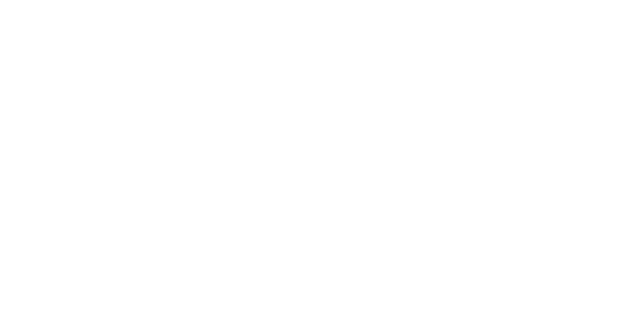
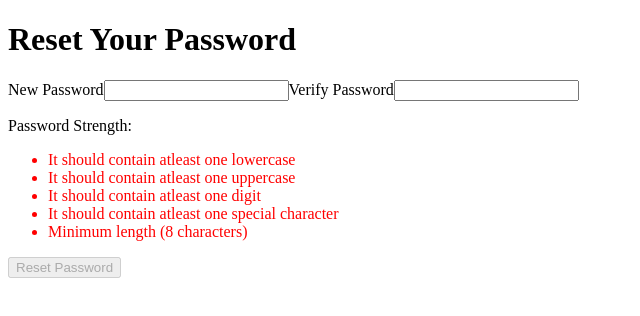
Before and after one commit to rahul291001/ITIS-frontend, a React (Create React App) app: page /reset in a window 1280 px wide. Before the commit this address had no page. Shown: the top 316 px of the page, without its empty margins (0-640 px from the left). Built offline with nearby package versions, Linux system fonts and the light colour scheme.

Commit message:
need to add certs and css

```diff
--- a/src/App.js
+++ b/src/App.js
@@ -1,30 +1,26 @@
-import React from 'react';
-import { useContext } from 'react';
-import { BrowserRouter as Router, Routes, Route} from 'react-router-dom';
+import React, { useContext } from 'react';
+import { BrowserRouter as Router, Routes, Route } from 'react-router-dom';
 import ResetPassword from './components/resetPassword';
 import LoginPage from './components/Login';
 import Dashboard from './components/Dashboard';
 import Signup from './components/Signup';
 import ForgotPassword from './components/forgot-password';
-import { UserProvider, UserContext } from './components/UserContext'; // Import UserProvider
+import { UserProvider, UserContext } from './components/UserContext';
 import UploadBook from './components/UploadBook';
 import AdminUserList from './components/adminUserList';
 
+function App() {
+  const { isLoggedIn } = useContext(UserContext);
 
 
-function App() {
-    const { isLoggedIn } = useContext(UserContext);
   return (
     <UserProvider>
       <Router>
         <Routes>
-          {/* Public routes (accessible without login) */}
           <Route path="/" element={<LoginPage />} />
           <Route path="/signup" element={<Signup />} />
-          <Route path="/reset-password" element={<ResetPassword />} />
+          <Route path="/reset" element={<ResetPassword />} />
           <Route path="/forgot" element={<ForgotPassword />} />
-
-          {/* Protected routes (require login) */}
           <Route path="/dashboard" element={isLoggedIn ? <Dashboard /> : <LoginPage />} />
           <Route path="/upload-book" element={isLoggedIn ? <UploadBook /> : <LoginPage />} />
           <Route path="/all-users" element={isLoggedIn ? <AdminUserList /> : <LoginPage />} />
--- a/src/components/UploadBook.js
+++ b/src/components/UploadBook.js
@@ -1,5 +1,6 @@
 import React, { useState, useEffect } from "react";
 import axios from "axios";
+import Header from "./adminHeader";
 
 const UploadBook = () => {
   const [bookTitle, setBookTitle] = useState("");
@@ -7,16 +8,52 @@
   const [author, setAuthor] = useState("");
   const [publisher, setPublisher] = useState("");
   const [description, setDescription] = useState("");
-  const [file, setFile] = useState("");
+  const [file, setFile] = useState(null); // Ensure file is null initially
   const [error, setError] = useState("");
   const [uploadSuccess, setUploadSuccess] = useState(false); // State to track upload success
-  const [isAdmin, setIsAdmin] = useState(false); // State to track admin status
+  const [isAdmin, setIsAdmin] = useState(null);
 
   useEffect(() => {
     // Check if the user is an admin
-    const isAdmin = JSON.parse(localStorage.getItem('isAdmin'));
-    setIsAdmin(isAdmin);
+    const user = JSON.parse(localStorage.getItem('user'));
+    if (user) {
+      console.log("User found in local storage:", user); // Debugging log
+      setIsAdmin(user.isAdmin);
+    } else {
+      console.log("No user found in local storage");
+      setIsAdmin(false); // Explicitly set to false if no user is found
+    }
   }, []);
+
+  const handleLogout = async () => {
+    try {
+      const response = await fetch('http://localhost:1337/api/user/logout', {
+        method: 'POST',
+        credentials: 'include',
+        headers: {
+          'Content-Type': 'application/json',
+        },
+      });
+      if (response.ok) {
+        console.log('Logged out successfully');
+        // Clear user data from localStorage
+        localStorage.removeItem('user');
+
+        // Redirect to the home page
+        window.location.href = '/';
+
+        // Close WebSocket connection if it exists
+        if (window.webSocketConnection) {
+          window.webSocketConnection.close();
+          console.log('WebSocket connection closed');
+        }
+      } else {
+        console.error('Logout failed');
+      }
+    } catch (error) {
+      console.error('Error during logout:', error);
+    }
+  };
 
   const handleSubmit = async (e) => {
     e.preventDefault();
@@ -37,22 +74,26 @@
       });
       console.log(res.data);
       setUploadSuccess(true);
+      setError(""); // Clear error message on successful upload
     } catch (err) {
       console.error(err);
       setError('Failed to upload book. Please try again.'); // Set error message
     }
   };
 
-  // Render blank page if user is not an admin
-  if (!isAdmin) {
-    return null;
+  if (isAdmin === null) {
+    return <div>Loading...</div>; // Show a loading indicator while checking admin status
   }
 
-
+  // Render message if user is not an admin
+  if (!isAdmin) {
+    return <div>You do not have access to this page.</div>;
+  }
 
   return (
     <div className="form-container">
       <h2>Book Form</h2>
+      <Header isAdmin={isAdmin} handleLogout={handleLogout} />
       <form id="bookForm" onSubmit={handleSubmit}>
         <div className="form-group">
           <label htmlFor="title">Book Title:</label>
--- a/src/components/adminHeader.js
+++ b/src/components/adminHeader.js
@@ -1,7 +1,15 @@
-import React from 'react';
+import React, { useEffect } from 'react';
 import { Link } from 'react-router-dom';
 
 const Header = ({ isAdmin }) => {
+  useEffect(() => {
+    // Check if the user is an admin
+    if (isAdmin) {
+      console.log('User is an admin');
+      // You can perform any admin-related actions here
+    }
+  }, [isAdmin]); // Run the effect whenever isAdmin changes
+
   async function handleLogout() {
     try {
       const response = await fetch('http://localhost:1337/api/user/logout', {
--- a/src/components/forgot-password.js
+++ b/src/components/forgot-password.js
@@ -1,5 +1,7 @@
 import React, { useState } from 'react';
 import axios from 'axios'; // for making API requests
+import { Link } from 'react-router-dom';
+
 
 const ForgotPassword = () => {
   const [email, setEmail] = useState('');
@@ -9,7 +11,7 @@
   const handleSubmit = async (e) => {
     e.preventDefault();
     try {
-      const response = await axios.post('http://localhost:1337/api/user/forgot-password', { email });
+      const response = await axios.post(`http://localhost:1337/api/user/forgot-password`, { email });
       setMessage(response.data.message);
       setError(null);
     } catch (error) {
@@ -20,15 +22,27 @@
   };
 
   return (
-    <div>
+    <div className="forgot-password-form">
     <h2>Forgot Password</h2>
     {message && <p>{message}</p>}
     {error && <p className="error">{error}</p>}
     <form onSubmit={handleSubmit}>
+      <div className="form-group">
         <label htmlFor="email">Email:</label>
-        <input type="email" id="email" value={email} onChange={(e) => setEmail(e.target.value)} required />
+        <input
+          type="email"
+          id="email"
+          value={email}
+          onChange={(e) => setEmail(e.target.value)}
+          required
+        />
+      </div>
       <button type="submit">Send Reset Link</button>
     </form>
+    <div>
+        <Link to ="/">Login?</Link>
+        <Link to ="/signup">New Cistomer? SignUp</Link>
+    </div>
   </div>
   );
 };
--- a/src/components/resetPassword.js
+++ b/src/components/resetPassword.js
@@ -1,18 +1,60 @@
 import React, { useState } from 'react';
-import { useLocation, useNavigate } from 'react-router-dom';
+import axios from 'axios';
+import { Link, useLocation, useNavigate } from 'react-router-dom';
 import CryptoJS from 'crypto-js';
 
+const secretKey = "7a8e0b7d5f6c3a919a8b7c8f4a9d3b0e1f2a7c6d8b9e0f1a3c4d6b8e7f0a9c5";
+
 const Cypher = (password) => {
-  // Implement your encryption logic here
-  return CryptoJS.AES.encrypt(password, 'secretKey').toString();
+  return CryptoJS.AES.encrypt(password, secretKey).toString();
 };
 
 const ResetPassword = () => {
   const [password, setPassword] = useState('');
+  const [verifyPassword, setVerifyPassword] = useState('');
+  const [passwordStrength, setPasswordStrength] = useState({
+    lowercase: false,
+    uppercase: false,
+    digit: false,
+    specialChar: false,
+    length: false,
+  });
   const [message, setMessage] = useState('');
   const [error, setError] = useState('');
   const location = useLocation();
   const navigate = useNavigate();
+
+  const handleChange = (e) => {
+    const { name, value } = e.target;
+    if (name === 'password') {
+      setPassword(value);
+      updatePasswordStrength(value);
+    } else if (name === 'verifyPassword') {
+      setVerifyPassword(value);
+    }
+  };
+
+  const updatePasswordStrength = (password) => {
+    const lowercase = /[a-z]/.test(password);
+    const uppercase = /[A-Z]/.test(password);
+    const digit = /\d/.test(password);
+    const specialChar = /[!@#$%^&*()_+\-=\[\]{};':"\\|,.<>\/?]/.test(password);
+    const length = password.length >= 8;
+
+    setPasswordStrength({
+      lowercase,
+      uppercase,
+      digit,
+      specialChar,
+      length,
+    });
+  };
+
+  const isAllRequirementsMet = () => {
+    return (
+      Object.values(passwordStrength).every((value) => value) && password === verifyPassword
+    );
+  };
 
   const handleSubmit = async (event) => {
     event.preventDefault();
@@ -23,27 +65,21 @@
       setError('Invalid or missing token');
       return;
     }
-
     try {
       const encryptedPassword = Cypher(password);
-      const response = await fetch('/api/user/reset-password', {
-        method: 'POST',
-        headers: {
-          'Content-Type': 'application/json',
-        },
-        body: JSON.stringify({ token, password: encryptedPassword }),
+      const response = await axios.post(`http://localhost:1337/api/user/reset-password`, {
+        token: token,
+        password: encryptedPassword
       });
 
-      const result = await response.json();
-
       if (response.ok) {
-        setMessage(result.message);
+        setMessage(response.data.message);
         setError('');
         setTimeout(() => {
-          navigate('/login'); // Redirect to login after 3 seconds
+          navigate('/login');
         }, 3000);
       } else {
-        setError(result.message);
+        setError(response.data.message);
         setMessage('');
       }
     } catch (error) {
@@ -64,13 +100,33 @@
             id="password"
             name="password"
             value={password}
-            onChange={(e) => setPassword(e.target.value)}
+            onChange={handleChange}
             required
           />
+          <label htmlFor="verifyPassword">Verify Password</label>
+          <input
+            type="password"
+            id="verifyPassword"
+            name="verifyPassword"
+            value={verifyPassword}
+            onChange={handleChange}
+            required
+          />
+          <div>
+            <p>Password Strength:</p>
+            <ul>
+              <li style={{ color: passwordStrength.lowercase ? 'green' : 'red' }}>It should contain atleast one lowercase</li>
+              <li style={{ color: passwordStrength.uppercase ? 'green' : 'red' }}>It should contain atleast one uppercase</li>
+              <li style={{ color: passwordStrength.digit ? 'green' : 'red' }}>It should contain atleast one digit</li>
+              <li style={{ color: passwordStrength.specialChar ? 'green' : 'red' }}>It should contain atleast one special character</li>
+              <li style={{ color: passwordStrength.length ? 'green' : 'red' }}>Minimum length (8 characters)</li>
+            </ul>
+          </div>
         </div>
         <div className="form-group">
-          <button type="submit">Reset Password</button>
+          <button type="submit" disabled={!isAllRequirementsMet()}>Reset Password</button>
         </div>
+
       </form>
       {message && <div className="message">{message}</div>}
       {error && <div className="error">{error}</div>}
```
Also changed, not shown: src/components/Dashboard.js (+10 -26 lines), src/components/adminUserList.js (+11 -16 lines), 1 other file (tests, documents, lock files or other folders). Lines whose indentation alone changed are shown as unchanged.
